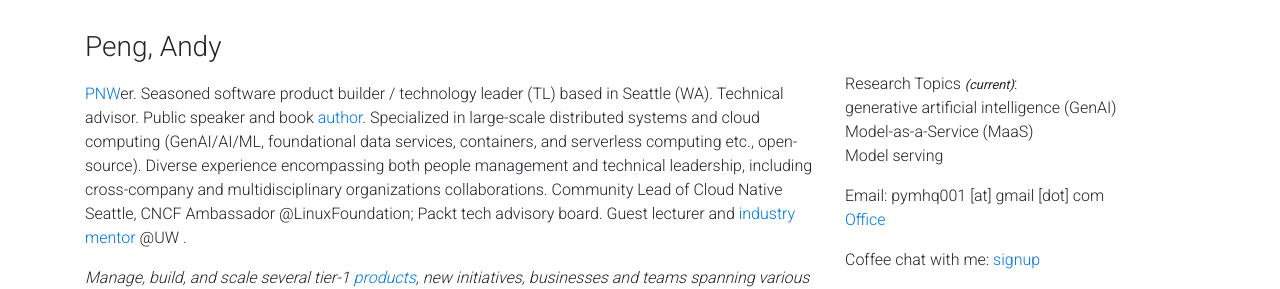
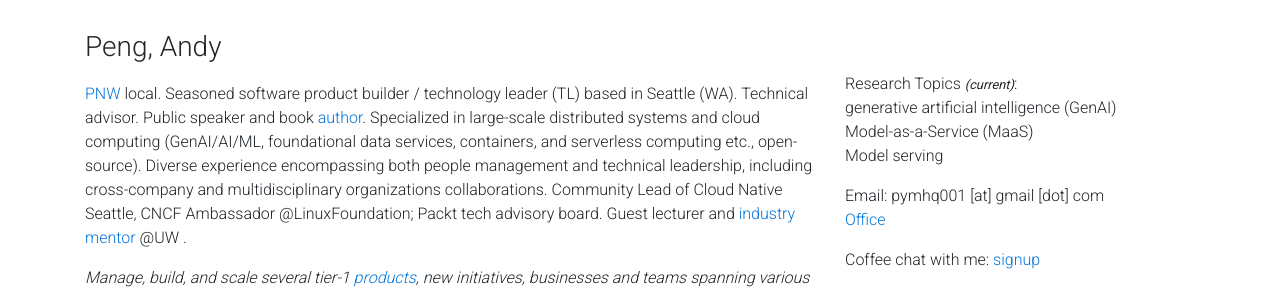
Before and after one commit to gfw001/gfw001.github.io, a Jekyll site: the page portfolio.html, which Jekyll copies as it is, in a window 1280 px wide and 900 px high. Shown: the top 289 px of the window. Built offline with Jekyll 4.4.1, drawn with Linux system fonts in a browser that asks for light colours; nearby versions of some CDN libraries; a style sheet for code colours, icons or effects is not loaded.

Commit message:
Update portfolio.html

```diff
--- a/portfolio.html
+++ b/portfolio.html
@@ -101,7 +101,7 @@
   <div class="row">
     <div class="col">
       <p style="margin-top:10px;">
-        <a href="https://www.pcta.org/">PNW</a>er. Seasoned software product builder / technology leader (TL) based in Seattle (WA). Technical advisor. Public speaker and book <a href="https://aws.amazon.com/blogs/containers/author/yimipeng/">author</a>. Specialized in large-scale distributed systems and cloud computing (GenAI/AI/ML, foundational data services, containers, and serverless computing etc., open-source). Diverse experience encompassing both people management and technical leadership, including cross-company and multidisciplinary organizations collaborations. Community Lead of Cloud Native Seattle, CNCF Ambassador @LinuxFoundation; Packt tech advisory board. Guest lecturer and <a href="https://foster.uw.edu/academics/degree-programs/master-of-science-in-information-systems/mentors/">industry mentor</a> @UW . <br>
+        <a href="https://www.pcta.org/">PNW</a> local. Seasoned software product builder / technology leader (TL) based in Seattle (WA). Technical advisor. Public speaker and book <a href="https://aws.amazon.com/blogs/containers/author/yimipeng/">author</a>. Specialized in large-scale distributed systems and cloud computing (GenAI/AI/ML, foundational data services, containers, and serverless computing etc., open-source). Diverse experience encompassing both people management and technical leadership, including cross-company and multidisciplinary organizations collaborations. Community Lead of Cloud Native Seattle, CNCF Ambassador @LinuxFoundation; Packt tech advisory board. Guest lecturer and <a href="https://foster.uw.edu/academics/degree-programs/master-of-science-in-information-systems/mentors/">industry mentor</a> @UW . <br>
       </p>
       <p>
 	      <i>Manage, build, and scale several tier-1 <a href="/products">products</a>, new initiatives, businesses and teams spanning various technical domains: </i>
```
